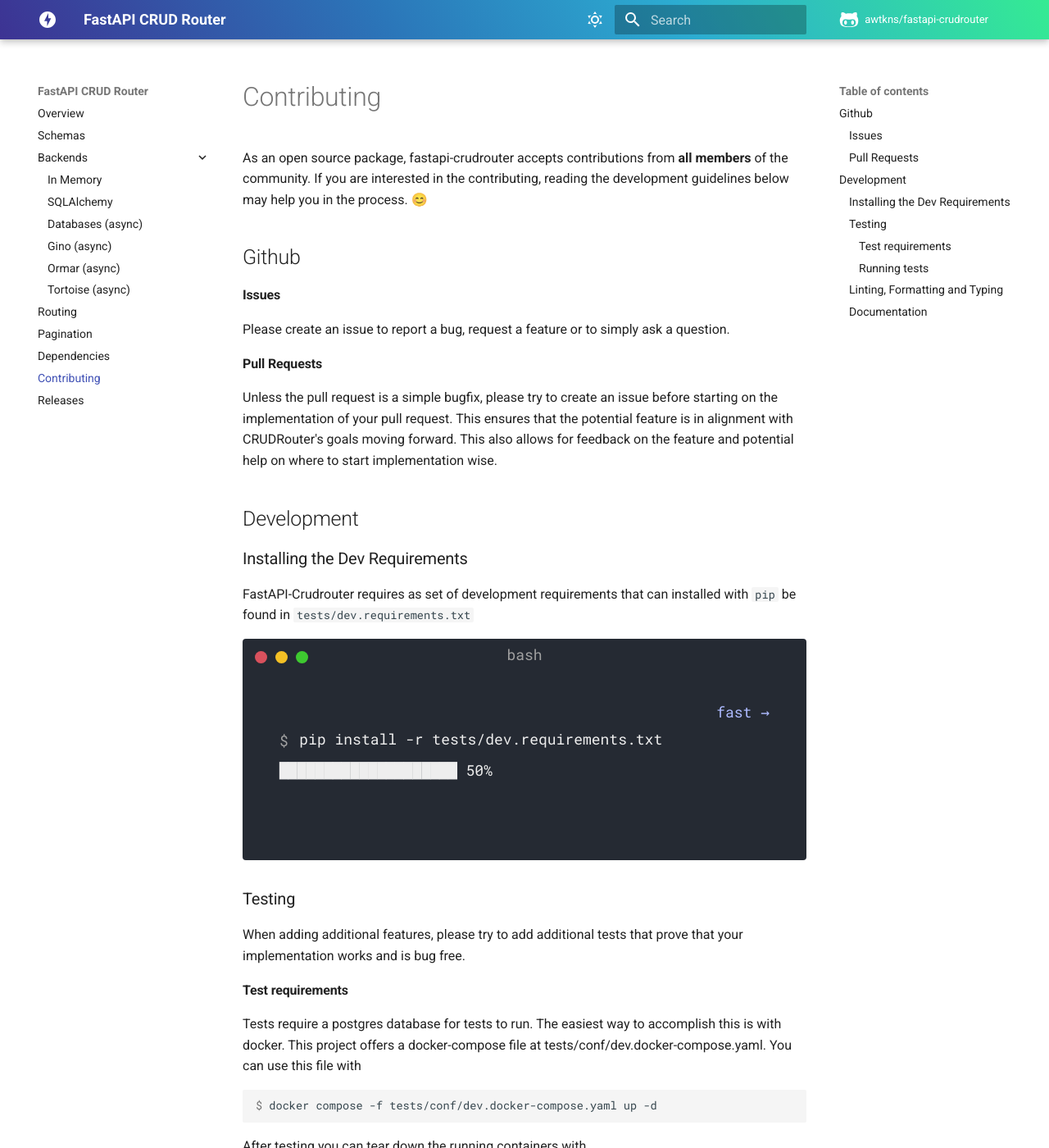
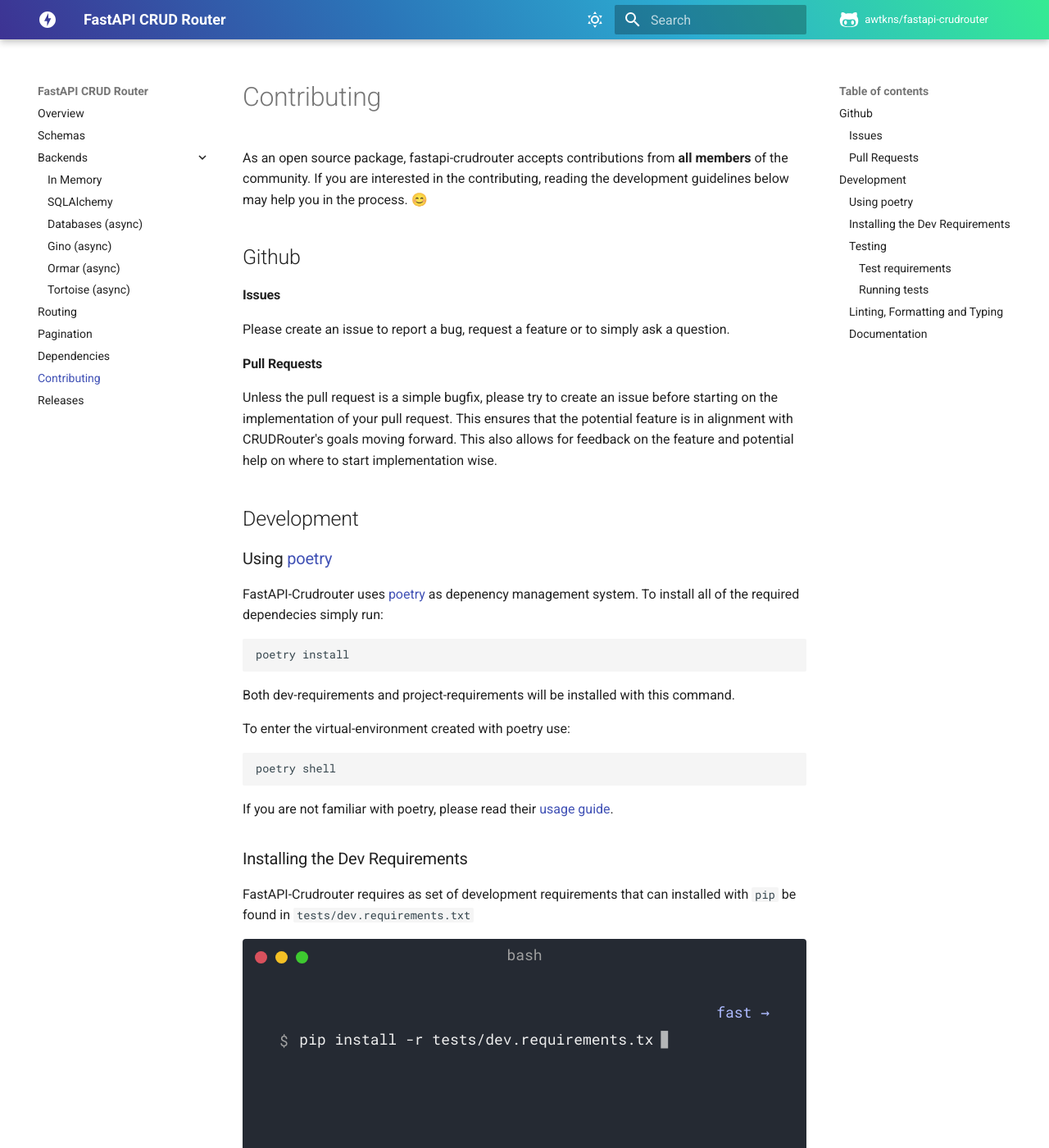
Before and after one commit to awtkns/fastapi-crudrouter, an MkDocs documentation site: the page built from docs/en/docs/contributing.md, in a window 1280 px wide and 1400 px high. Shown: the whole window at 82% size. Built offline with MkDocs 1.6.1 and Material for MkDocs 9.7.7, drawn with Linux system fonts in a browser that asks for light colours; comment, search, counter and statistics services are not loaded.

Commit message:
docs: Add info on using poetry for development

```diff
--- a/docs/en/docs/contributing.md
+++ b/docs/en/docs/contributing.md
@@ -13,6 +13,20 @@
 on the feature and potential help on where to start implementation wise.
 
 ## Development
+
+### Using [poetry](https://python-poetry.org/)
+
+FastAPI-Crudrouter uses [poetry](https://python-poetry.org/) as depenency management system. To install all of the required dependecies simply run:
+
+    poetry install
+
+Both dev-requirements and project-requirements will be installed with this command.
+
+To enter the virtual-environment created with poetry use:
+
+    poetry shell
+
+If you are not familiar with poetry, please read their [usage guide](https://python-poetry.org/docs/basic-usage/).
 
 ### Installing the Dev Requirements
 FastAPI-Crudrouter requires as set of development requirements that can installed with `pip` be found in `tests/dev.requirements.txt`
```
